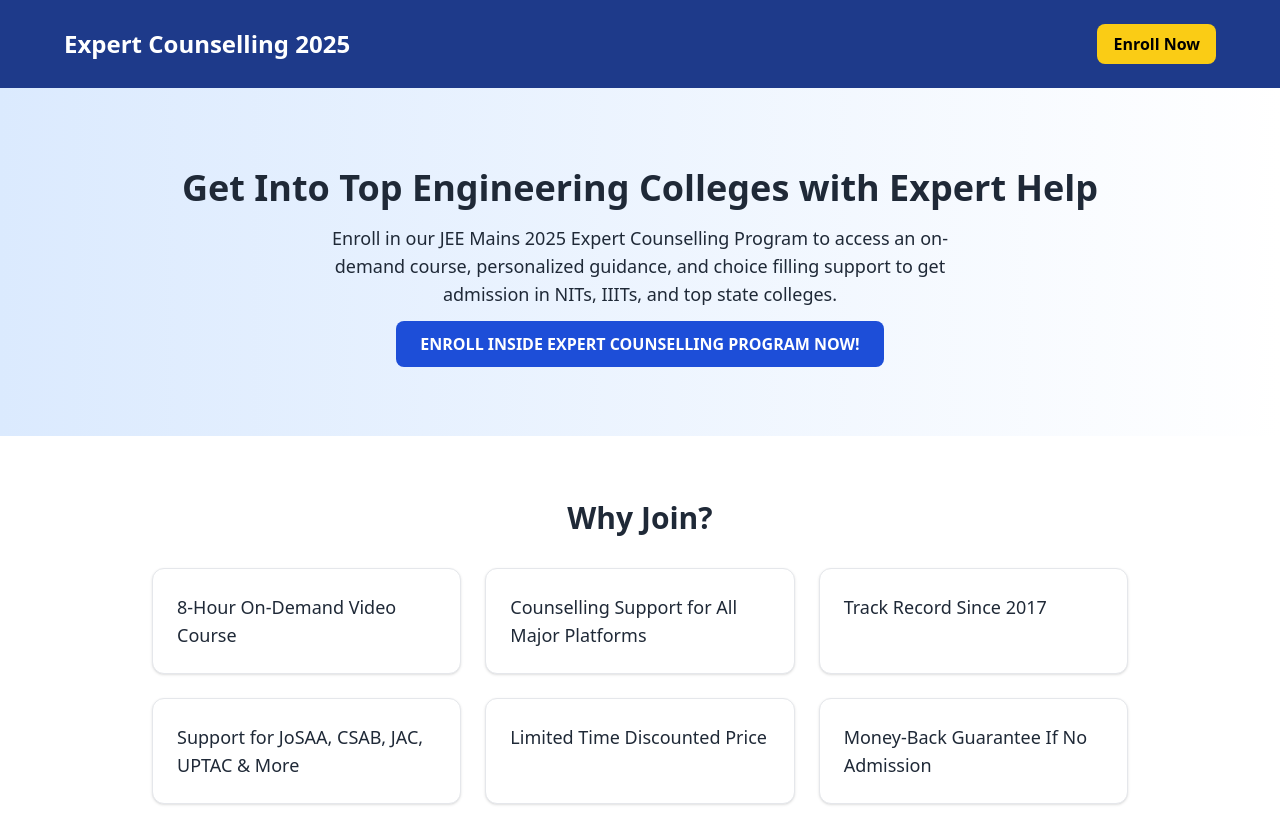
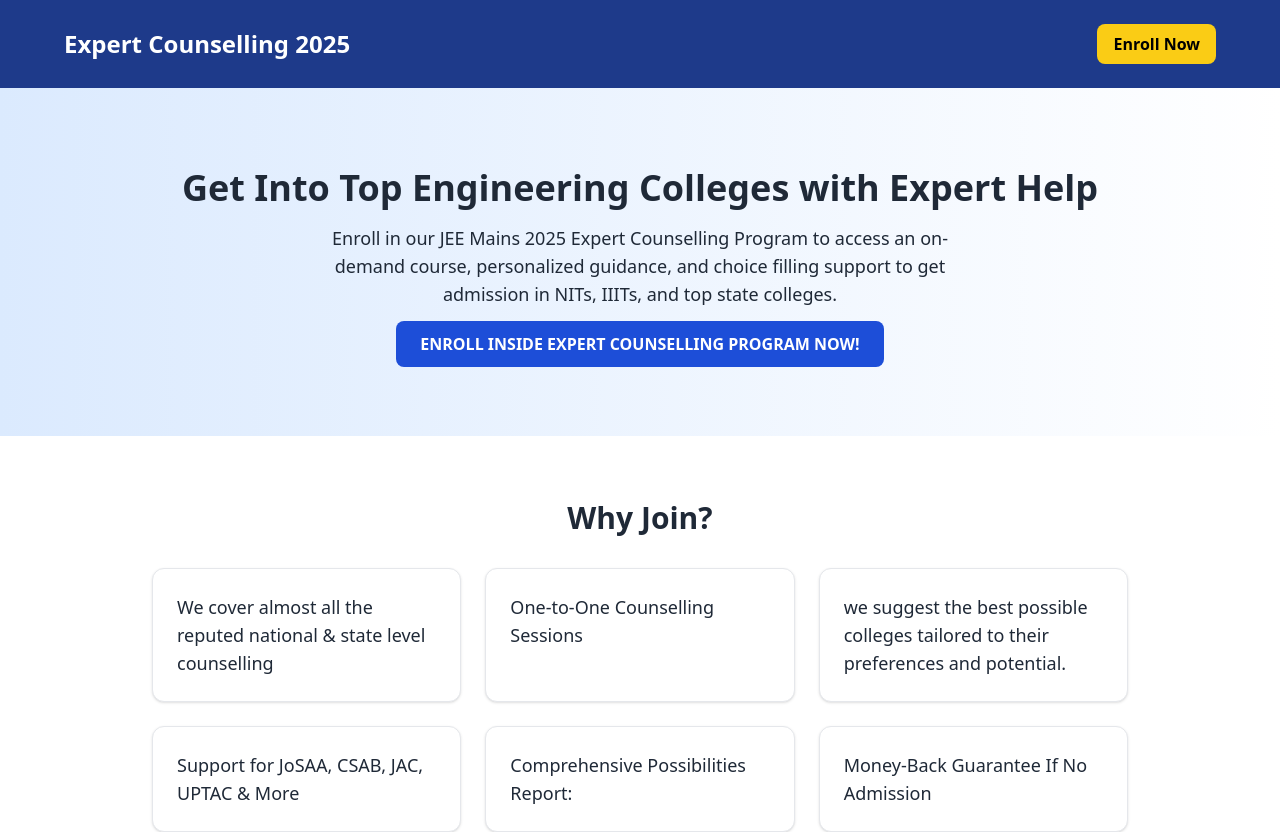
Before and after one commit to Anantamemories/expert-counselling, a Next.js app: page / in a window 1280 px wide. Shown: the top 832 px of the page. Built offline with nearby package versions, Linux system fonts and the light colour scheme.

Commit message:
Update index.tsx

```diff
--- a/pages/index.tsx
+++ b/pages/index.tsx
@@ -36,12 +36,13 @@
         <h3 className="text-3xl font-bold mb-8 text-center">Why Join?</h3>
         <div className="grid gap-6 sm:grid-cols-2 md:grid-cols-3">
           {[
-            '8-Hour On-Demand Video Course',
-            'Counselling Support for All Major Platforms',
-            'Track Record Since 2017',
+            'We cover almost all the reputed national & state level counselling ',
+            'One-to-One Counselling Sessions',
+            'we suggest the best possible colleges tailored to their preferences and potential.',
             'Support for JoSAA, CSAB, JAC, UPTAC & More',
-            'Limited Time Discounted Price',
-            'Money-Back Guarantee If No Admission'
+            'Comprehensive Possibilities Report:',
+            'Money-Back Guarantee If No Admission',
+            '24/7 Support Until Allotment'
           ].map((item, idx) => (
             <div
               key={idx}
```
